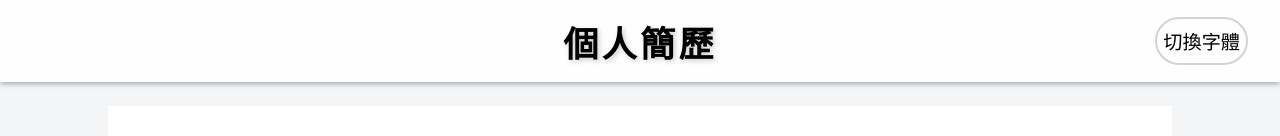
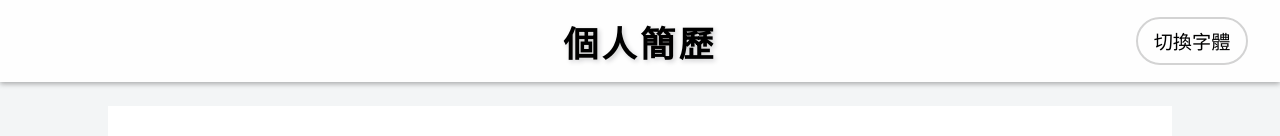
Before and after one commit to Hamgym/resume, a plain HTML site: page index.html in a window 1280 px wide. Shown: the top 136 px of the page. Drawn offline with Linux system fonts and the light colour scheme; a web font is replaced by a local one.

Commit message:
Update style.css

```diff
--- a/style.css
+++ b/style.css
@@ -49,7 +49,7 @@ header button {
   cursor: pointer;
   border: 2px solid lightgray;
   border-radius: 1.5rem;
-  width: fit-content;
+  min-width: 7rem;
   height: 3rem;
   margin-right: 2rem;
   background-color: inherit;
```
